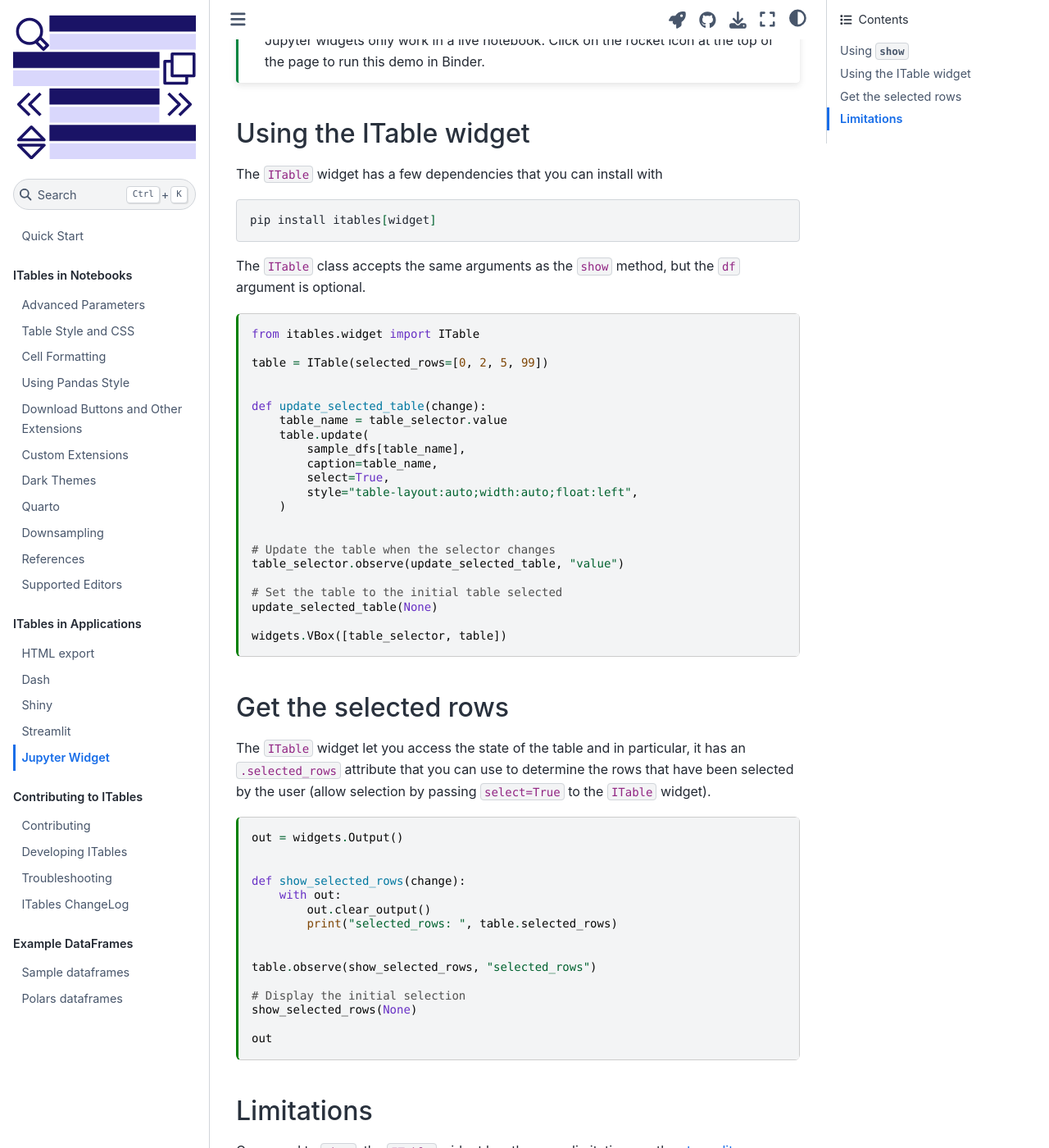
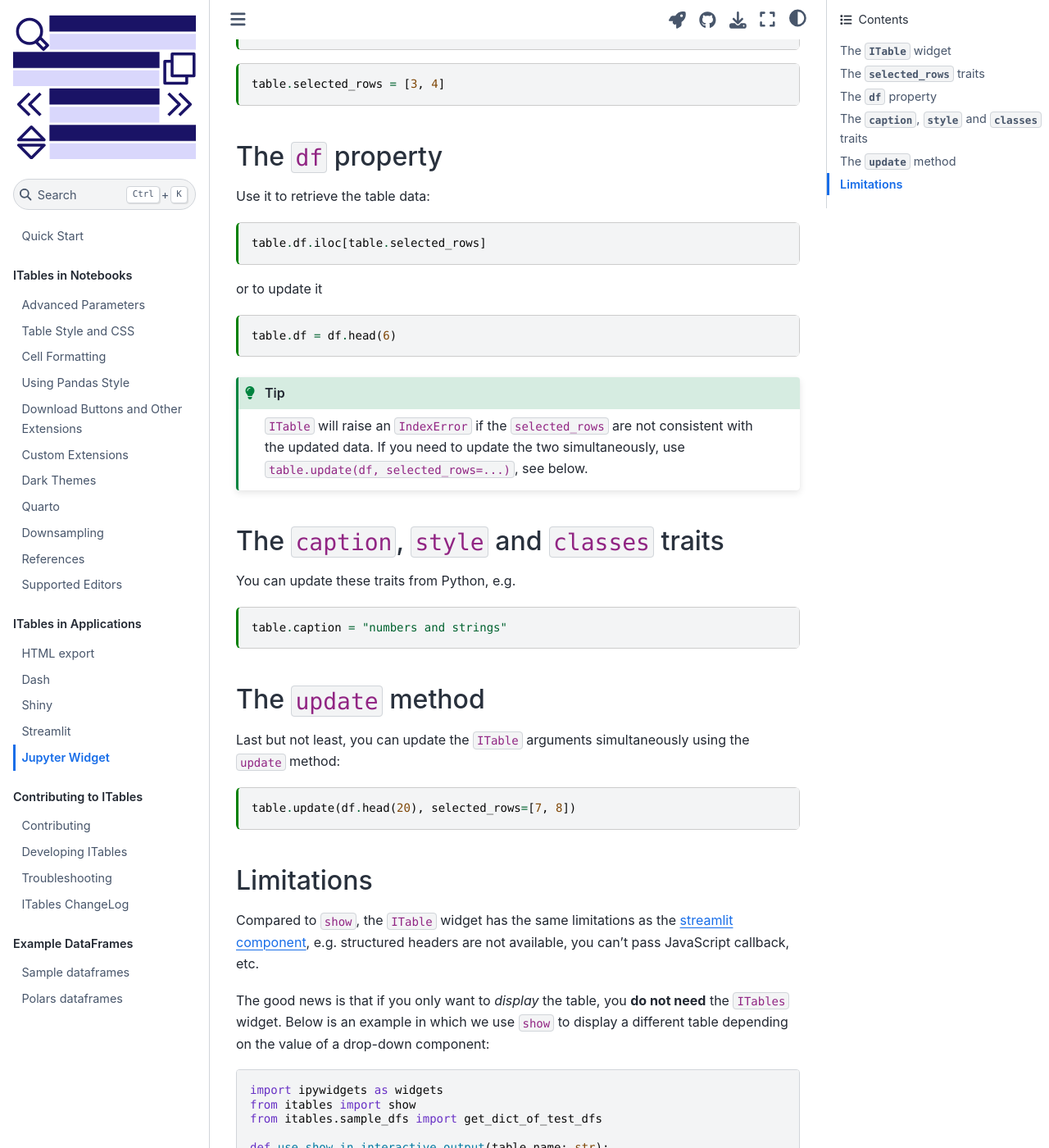
Before and after one commit to mwouts/itables, a Jupyter Book: the page built from docs/ipywidgets.md, in a window 1280 px wide and 1400 px high, scrolled down 784 px. Shown: the whole window at 82% size. Built offline with Jupyter Book 1.0.4 settings and Sphinx 7.4.7 and the Sphinx Book theme 1.1.4, drawn with Linux system fonts in a browser that asks for light colours; some of the changed text lies outside the part shown.

Commit message:
New df property and setter, make some traits private

````diff
--- a/docs/ipywidgets.md
+++ b/docs/ipywidgets.md
@@ -16,42 +16,7 @@ kernelspec:
 
 ITables is available as a [Jupyter Widget](https://ipywidgets.readthedocs.io) since v2.2.
 
-## Using `show`
-
-If you only want to _display_ the table, you **do not need**
-our Jupyter widget. The `show` function is enough!
-
-```{code-cell}
-import ipywidgets as widgets
-
-from itables import show
-from itables.sample_dfs import get_dict_of_test_dfs
-
-sample_dfs = get_dict_of_test_dfs()
-
-
-def use_show_in_interactive_output(table_name: str):
-    show(
-        sample_dfs[table_name],
-        caption=table_name,
-        style="table-layout:auto;width:auto;float:left;caption-side:bottom",
-    )
-
-
-table_selector = widgets.Dropdown(options=sample_dfs.keys(), value="int_float_str")
-out = widgets.interactive_output(
-    use_show_in_interactive_output, {"table_name": table_selector}
-)
-
-widgets.VBox([table_selector, out])
-```
-
-```{tip}
-Jupyter widgets only work in a live notebook.
-Click on the rocket icon at the top of the page to run this demo in Binder.
-```
-
-## Using the ITable widget
+## The `ITable` widget
 
 The `ITable` widget has a few dependencies that you can install with
 ```bash
@@ -62,57 +27,91 @@ The `ITable` class accepts the same arguments as the `show` method, but
 the `df` argument is optional.
 
 ```{code-cell}
+from itables.sample_dfs import get_dict_of_test_dfs
 from itables.widget import ITable
 
-table = ITable(selected_rows=[0, 2, 5, 99])
+df = get_dict_of_test_dfs()["int_float_str"]
 
-
-def update_selected_table(change):
-    table_name = table_selector.value
-    table.update(
-        sample_dfs[table_name],
-        caption=table_name,
-        select=True,
-        style="table-layout:auto;width:auto;float:left",
-    )
-
-
-# Update the table when the selector changes
-table_selector.observe(update_selected_table, "value")
-
-# Set the table to the initial table selected
-update_selected_table(None)
-
-widgets.VBox([table_selector, table])
+table = ITable(df, selected_rows=[0, 2, 5], select=True)
+table
 ```
 
-## Get the selected rows
+## The `selected_rows` traits
 
-The `ITable` widget let you access the state of the table
-and in particular, it has an `.selected_rows` attribute
-that you can use to determine the rows that have been
-selected by the user (allow selection by passing `select=True`
-to the `ITable` widget).
+The `selected_rows` attribute of the `ITable` object provides a view on the
+rows that have been selected in the table (remember to pass `select=True`
+to activate the row selection). You can use it to either retrieve
+or change the current row selection:
 
 ```{code-cell}
-out = widgets.Output()
+table.selected_rows
+```
 
+```{code-cell}
+table.selected_rows = [3, 4]
+```
 
-def show_selected_rows(change):
-    with out:
-        out.clear_output()
-        print("selected_rows: ", table.selected_rows)
+## The `df` property
 
+Use it to retrieve the table data:
 
-table.observe(show_selected_rows, "selected_rows")
+```{code-cell}
+table.df.iloc[table.selected_rows]
+```
 
-# Display the initial selection
-show_selected_rows(None)
+or to update it
 
-out
+```{code-cell}
+table.df = df.head(6)
+```
+
+```{tip}
+`ITable` will raise an `IndexError` if the `selected_rows` are not consistent with the
+updated data. If you need to update the two simultaneously, use `table.update(df, selected_rows=...)`, see below.
+```
+
+## The `caption`, `style` and `classes` traits
+
+You can update these traits from Python, e.g.
+
+```{code-cell}
+table.caption = "numbers and strings"
+```
+
+## The `update` method
+
+Last but not least, you can update the `ITable` arguments simultaneously using the `update` method:
+
+```{code-cell}
+table.update(df.head(20), selected_rows=[7, 8])
 ```
 
 ## Limitations
 
 Compared to `show`, the `ITable` widget has the same limitations as the [streamlit component](streamlit.md#limitations),
 e.g. structured headers are not available, you can't pass JavaScript callback, etc.
+
+The good news is that if you only want to _display_ the table, you **do not need**
+the `ITables` widget. Below is an example in which we use `show` to display a different
+table depending on the value of a drop-down component:
+
+```python
+import ipywidgets as widgets
+from itables import show
+from itables.sample_dfs import get_dict_of_test_dfs
+
+def use_show_in_interactive_output(table_name: str):
+    show(
+        sample_dfs[table_name],
+        caption=table_name,
+    )
+
+sample_dfs = get_dict_of_test_dfs()
+table_selector = widgets.Dropdown(options=sample_dfs.keys(), value="int_float_str")
+
+out = widgets.interactive_output(
+    use_show_in_interactive_output, {"table_name": table_selector}
+)
+
+widgets.VBox([table_selector, out])
+```
````
Also changed, not shown: docs/streamlit.md (+0 -6 lines), 3 other files.
